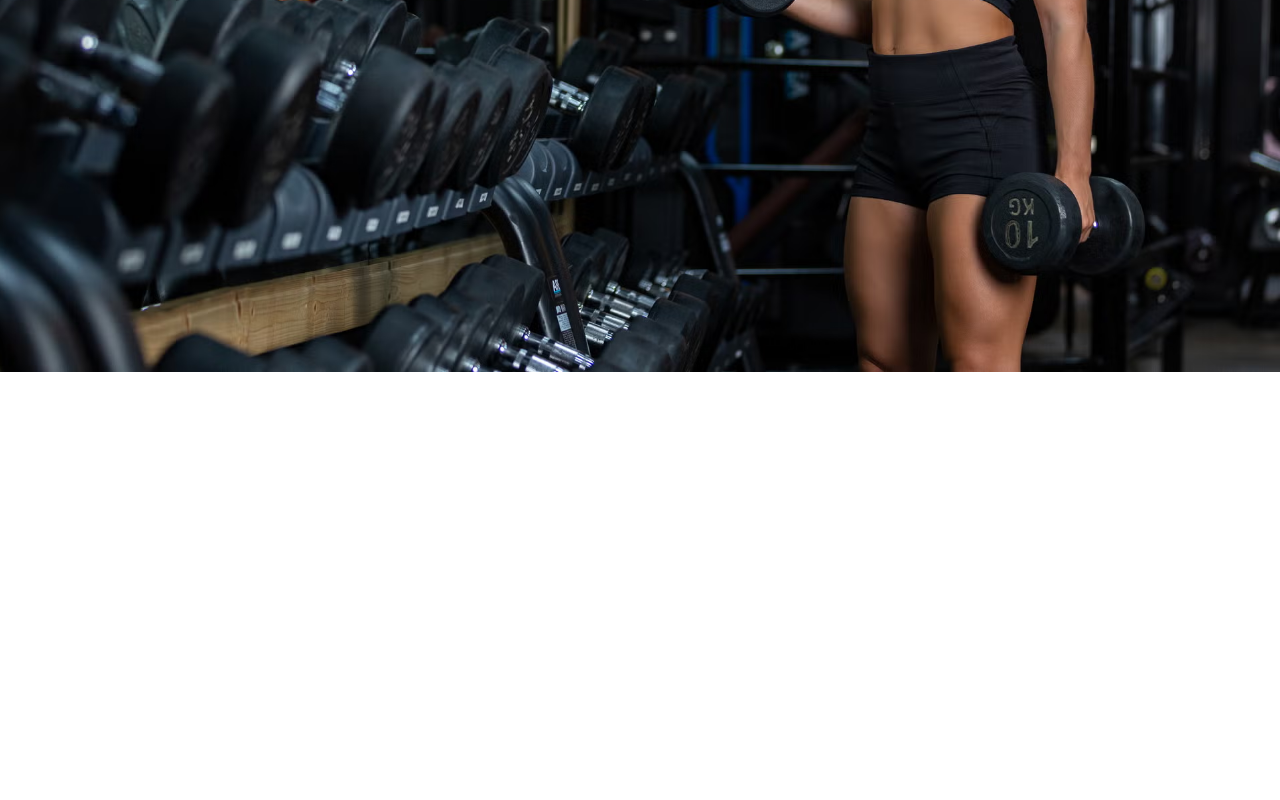
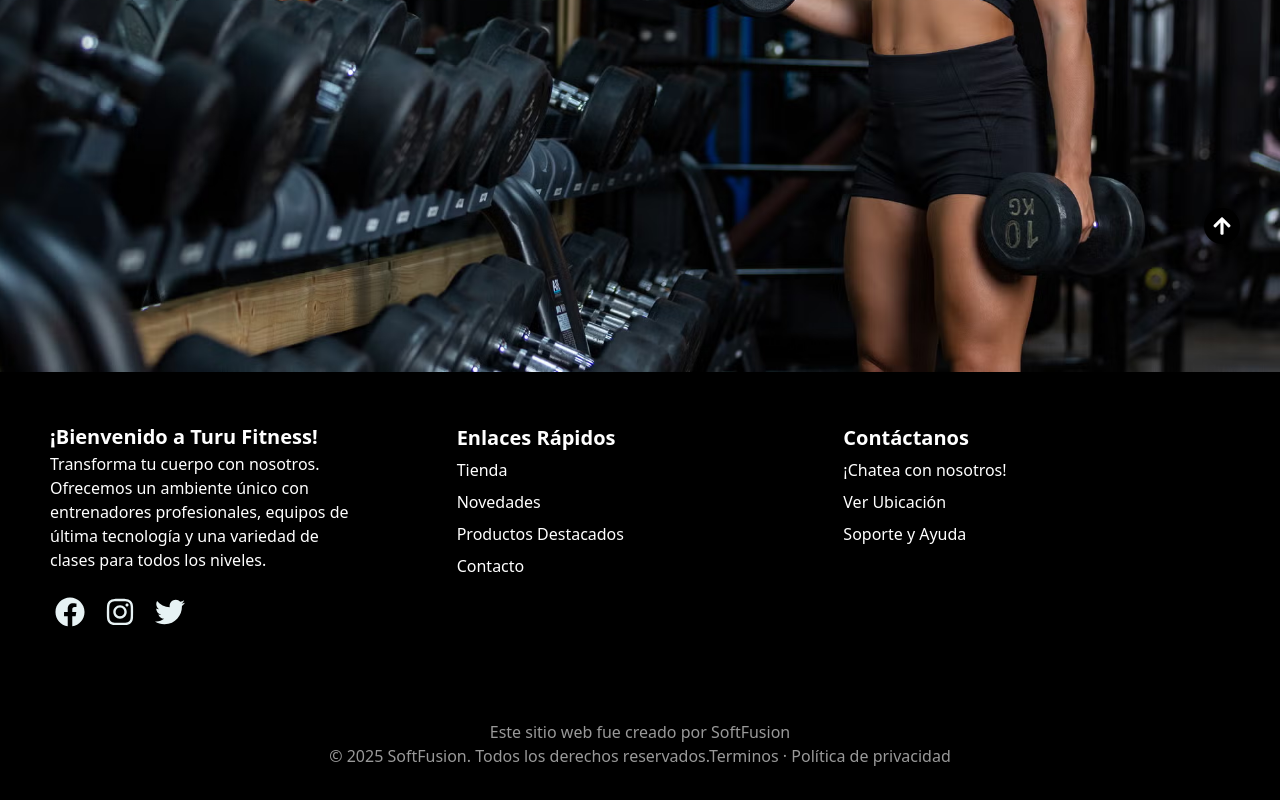
Before and after one commit to SoftFusion-Technologies/turufitness-ofi, a React (Vite) app: page / in a window 1280 px wide. Shown: the part 516-1316 px from the top of the page. Before the commit the page ends 888 px from the top, so only its background shows below. Built offline with nearby package versions, Linux system fonts and the light colour scheme.

Commit message:
Se agrega Footer y se mejora

```diff
--- a/package.json
+++ b/package.json
@@ -12,6 +12,7 @@
   "dependencies": {
     "react": "^18.3.1",
     "react-dom": "^18.3.1",
+    "react-icons": "^5.4.0",
     "react-router-dom": "^7.1.1"
   },
   "devDependencies": {
--- a/src/App.jsx
+++ b/src/App.jsx
@@ -3,6 +3,7 @@ import Navbar from './Components/Navbar';
 
 // Otros componentes que quieras agregar
 import Home from './Pages/Home';
+import Footer from './Components/Footer';
 
 function App() {
   return (
@@ -11,6 +12,7 @@ function App() {
       <Routes>
         <Route path="/" element={<Home />} />
       </Routes>
+      <Footer />
     </Router>
   );
 }
--- /dev/null
+++ b/src/Components/Footer.jsx
@@ -0,0 +1,183 @@
+import { useEffect } from 'react';
+import '../Styles/Footer.css';
+import { FaFacebook, FaInstagram, FaTwitter, FaArrowUp } from 'react-icons/fa';
+import PropTypes from 'prop-types';
+
+const WhatsAppLink = ({ number }) => (
+  <a
+    href={`https://wa.me/${number.replace(/\D/g, '')}`}
+    target="_blank"
+    rel="noopener noreferrer"
+    className="items-center"
+  >
+    ¡Chatea con nosotros!
+  </a>
+);
+
+WhatsAppLink.propTypes = {
+  number: PropTypes.string.isRequired
+};
+
+const Footer = () => {
+  useEffect(() => {
+    const observerOptions = {
+      root: null,
+      rootMargin: '0px',
+      threshold: 0.1
+    };
+
+    const observer = new IntersectionObserver((entries) => {
+      entries.forEach((entry) => {
+        if (entry.isIntersecting) {
+          entry.target.classList.add('appear');
+          // Dejar de observar una vez que se ha añadido la clase
+          observer.unobserve(entry.target);
+        }
+      });
+    }, observerOptions);
+
+    // Seleccionar los elementos a observar
+    const footerLeft = document.querySelector('.footer-left');
+    const socials = document.querySelector('.socials');
+    const footerRightItems = document.querySelectorAll('.footer-right li');
+
+    // Observar los elementos
+    observer.observe(footerLeft);
+    observer.observe(socials);
+    footerRightItems.forEach((item) => observer.observe(item));
+
+    // Limpieza del observer al desmontar el componente
+    return () => {
+      observer.disconnect();
+    };
+  }, []);
+
+  const scrollToTop = () => {
+    window.scrollTo({
+      top: 0,
+      behavior: 'smooth'
+    });
+  };
+
+  return (
+    <footer className="footer">
+      <div className="footer-left">
+        <h2 className="titulo">¡Bienvenido a Turu Fitness!</h2>
+        <p id="description-id" className="description">
+          Transforma tu cuerpo con nosotros. Ofrecemos un ambiente único con
+          entrenadores profesionales, equipos de última tecnología y una
+          variedad de clases para todos los niveles.
+        </p>
+        <div className="socials">
+          <li>
+            <a
+              href="https://www.instagram.com/softfusiontechnologies"
+              target="_blank"
+              rel="noopener noreferrer"
+            >
+              <FaFacebook />
+            </a>
+          </li>
+          <li>
+            <a
+              href="https://www.instagram.com/softfusiontechnologies"
+              target="_blank"
+              rel="noopener noreferrer"
+            >
+              <FaInstagram />
+            </a>
+          </li>
+          <li>
+            <a
+              href="https://www.instagram.com/softfusiontechnologies"
+              target="_blank"
+              rel="noopener noreferrer"
+            >
+              <FaTwitter />
+            </a>
+          </li>
+        </div>
+      </div>
+
+      <ul className="footer-right">
+        <li>
+          <h2>Enlaces Rápidos</h2>
+          <ul className="box">
+            <li>
+              <a href="/tienda" target="_blank" rel="noopener noreferrer">
+                Tienda
+              </a>
+            </li>
+            <li>
+              <a href="/novedades" target="_blank" rel="noopener noreferrer">
+                Novedades
+              </a>
+            </li>
+            <li>
+              <a
+                href="/productos-destacados"
+                target="_blank"
+                rel="noopener noreferrer"
+              >
+                Productos Destacados
+              </a>
+            </li>
+            <li>
+              <a href="/contacto" target="_blank" rel="noopener noreferrer">
+                Contacto
+              </a>
+            </li>
+          </ul>
+        </li>
+
+        <li>
+          <h2>Contáctanos</h2>
+          <ul className="box">
+            <li>
+              <WhatsAppLink number="+5493863531891" />
+            </li>
+            <li>
+              <a
+                href="https://www.google.com/maps"
+                target="_blank"
+                rel="noopener noreferrer"
+              >
+                Ver Ubicación
+              </a>
+            </li>
+            <li>
+              <a href="/soporte" target="_blank" rel="noopener noreferrer">
+                Soporte y Ayuda
+              </a>
+            </li>
+          </ul>
+        </li>
+      </ul>
+
+      <div className="footer-bottom">
+        <span>Este sitio web fue creado por SoftFusion</span>
+        <br />
+        <span>
+          <a
+            href="https://softfusion.com.ar/"
+            target="_blank"
+            rel="noopener noreferrer"
+          >
+            © 2025 SoftFusion. Todos los derechos reservados.
+          </a>
+        </span>
+        <span>Terminos · Política de privacidad</span>
+        <br />
+      </div>
+
+      <button
+        className="fixed bottom-10 right-10 bg-black text-white p-2 rounded-full shadow-md hover:shadow-lg transition duration-300"
+        onClick={scrollToTop}
+      >
+        <FaArrowUp className="text-xl" />
+      </button>
+    </footer>
+  );
+};
+
+export default Footer;
--- a/src/Components/Hero.jsx
+++ b/src/Components/Hero.jsx
@@ -36,7 +36,7 @@ const Hero = () => {
     } else {
       // Reiniciar después de una pausa
       const resetTimeout = setTimeout(() => {
-        setTexto('');
+        setTexto('T');
         setIndice(0);
       }, 2500);
 
@@ -62,9 +62,6 @@ const Hero = () => {
         <div className="w-full text-center text-white pt-10 lg:pt-32">
           <h1 className="pt-4 text-3xl font-bold sm:text-8xl font-bignoodle">
             <span
-              className={
-                texto.length <= part1Length ? 'text-yellow' : 'text-yellow'
-              }
             >
               {texto.slice(0, part1Length)}
             </span>
--- /dev/null
+++ b/src/Styles/Footer.css
@@ -0,0 +1,204 @@
+*,*:before,*:after{
+    box-sizing: border-box;
+}
+
+footer{
+    width: 100%;
+    display: flex;
+    flex-flow: row wrap;
+    padding: 50px;
+    color: #fff;
+    background-color: #000;
+}
+
+.footer > *{
+    flex: 1 100%;
+}
+.footer-left{
+    margin-right: 1.25em;
+    margin-bottom: 2em;
+}
+
+.titulo{
+    font-size: 20px;
+}
+h2{
+    font-weight: bold;
+    font-size: 15px;
+    color: #fff;
+}
+
+.footer ul{
+    list-style: none;
+    padding-left: 0;
+}
+.footer li{
+    text-decoration: none;
+    line-height: 2em;
+}
+.footer-right{
+    display: flex;
+    flex-flow: row wrap;
+}
+.footer-right > *{
+    flex: 1 50%;
+    margin-right: 1.25em;
+}
+.footer-right h2{
+    font-size: 20px;
+}
+
+
+.box li{
+    color: #fff;
+}
+
+.box li :hover{
+    color: #ef4444;
+}
+
+.footer-bottom{
+    text-align: center;
+    color: #999;
+    padding-top: 50px;
+}
+.footer-left p{
+    text-align: left;
+    padding-right: 20%;
+    color: #fff;
+}
+.socials li{
+    margin-top: 20px;
+    background: #000;
+    width: 40px;
+    height: 40px;
+    display: inline-block;
+    align-items: center;
+    justify-content: center;
+    margin-right: 10px;
+    border-radius: 50%;
+    transition: transform 0.3s ease;
+}
+
+.socials li:hover {
+    transform: scale(1.2);
+}
+
+.socials li a{
+    display: inline-block;
+    color: #e7f2f4;
+    align-items: center;
+    justify-content: center;
+    width: 40px;
+    height: 40px;
+    margin-right: 20px;
+    font-size: 30px;
+    padding: 5px;
+}
+
+.socials li a:hover {
+    color: #ef4444;
+}
+
+@media screen and (min-width: 600px){
+    .footer-right > *{
+        flex: 1;
+    }
+    .footer-left{
+        flex: 1 0px;
+    }
+    .footer-right{
+        flex: 2 0px;
+    }
+}
+/* Estilos para pantallas pequeñas */
+@media screen and (max-width: 599px) {
+
+    .footer {
+        margin-top: 0;
+        text-align: center;
+        padding: 20px;
+    }
+
+    .footer-left {
+        margin: 0 auto;
+        padding: 0 10px;
+    }
+
+    .titulo {
+        margin-bottom: 20px;
+    }
+
+    #description-id {
+        text-align: center;
+        margin: 0 auto;
+        padding: 0 10px;
+        max-width: 100%;
+    }
+
+    .footer-right {
+        display: block; /*los elementos de la lista se muestren en una columna */
+        margin: 0 auto;
+    }
+
+    .footer-right .box {
+        padding: 20px 0;
+    }
+
+    .footer-right .box li {
+        margin-bottom: 5px; /* Ajusta el margen según sea necesario */
+    }
+
+    .footer-left .socials {
+        display: flex;
+        justify-content: center; /* Centra los íconos de redes sociales */
+        margin-top: 20px;
+        margin-bottom: 50px;
+    }
+
+    .footer-bottom {
+        text-align: center; /* Centra el texto en la parte inferior */
+    }
+
+    .footer-bottom span {
+        display: block; /* Asegura que los spans estén en líneas separadas */
+        margin-top: 5px; /* Espaciado entre los textos */
+    }
+}
+
+/* Animaciones */
+@keyframes fadeInDown {
+    from {
+      opacity: 0;
+      transform: translateY(-20px);
+    }
+    to {
+      opacity: 1;
+      transform: translateY(0);
+    }
+  }
+
+  .footer-left, .socials, .footer-right li {
+    opacity: 0; /* Inicialmente invisibles */
+    transform: translateY(-20px); /* Inicialmente desplazados hacia abajo */
+    transition: opacity 0.7s ease, transform 0.7s ease; /* Transición suave */
+  }
+
+  .footer-left.appear, .socials.appear, .footer-right li.appear {
+    opacity: 1; /* Hacer visibles */
+    transform: translateY(0); /* Restaurar la posición original */
+  }
+
+  .footer-left.appear {
+    animation: fadeInUp 3s ease forwards;
+  }
+
+  .socials.appear {
+    animation: fadeInUp 1.5s ease forwards;
+    animation-delay: 0.75s; /* Retrasar la animación */
+  }
+
+  .footer-right li.appear {
+    animation: fadeInUp 1.5s ease forwards;
+    animation-delay: 1.5s; /* Retrasar la animación en cascada */
+  }
```
Also changed, not shown: 1 other file (tests, documents, lock files or other folders).
